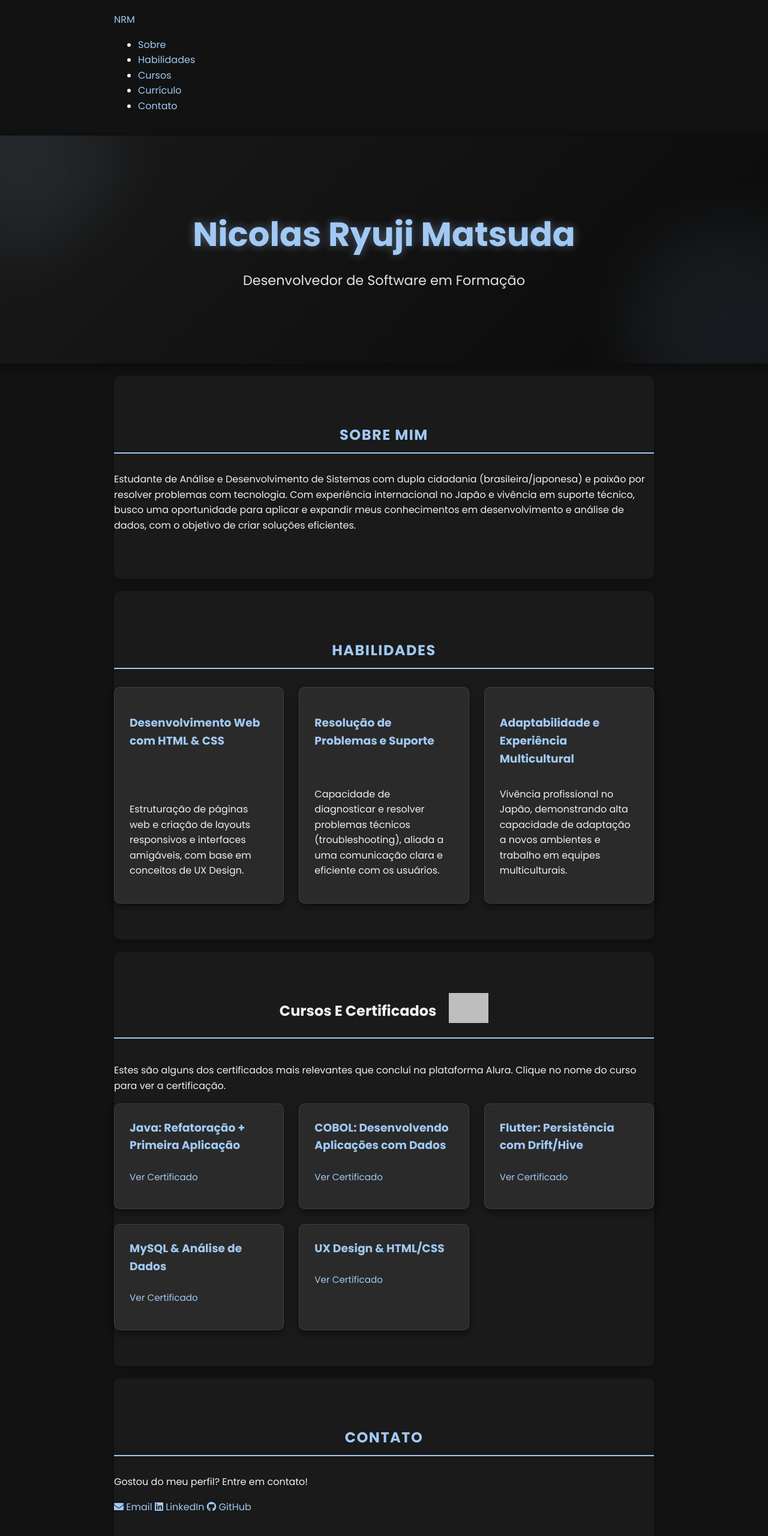
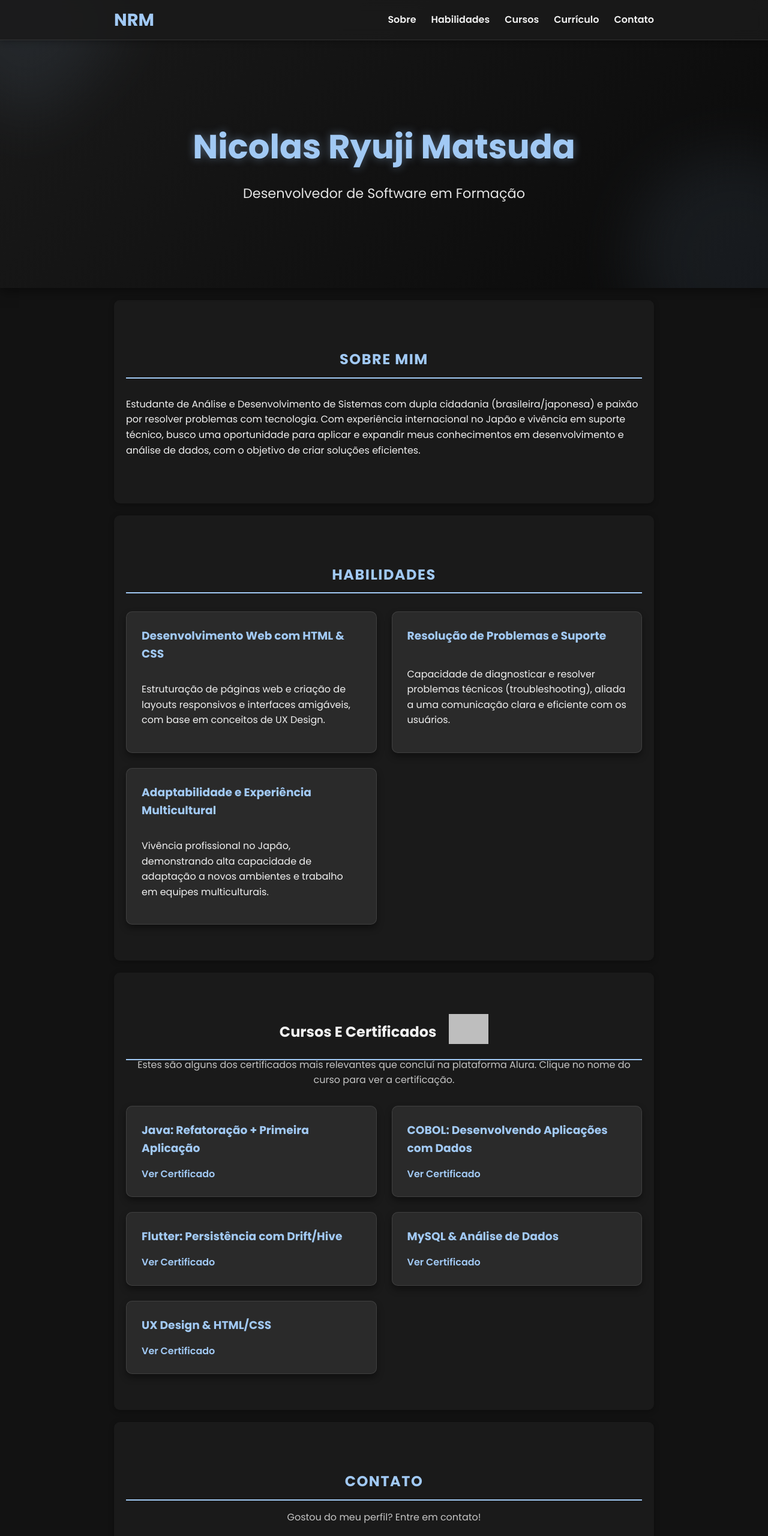
Before and after one commit to matsudanick/Portifolio, a plain HTML site: page index.html in a window 1280 px wide. Shown: the top 2560 px of the page at 60% size. Drawn offline with Linux system fonts and the light colour scheme; grey boxes are pictures that could not be loaded.

Commit message:
Update style.css

```diff
--- a/style.css
+++ b/style.css
@@ -1,7 +1,6 @@
-/* Importando uma fonte moderna do Google Fonts */
-@import url('https://fonts.googleapis.com/css2?family=Poppins:wght@300;400;600;700&display=swap'); /* Adicionei '700' para negritos */
+@import url('https://fonts.googleapis.com/css2?family=Poppins:wght@300;400;600;700&display=swap');
+@import url('https://cdnjs.cloudflare.com/ajax/libs/font-awesome/6.0.0-beta3/css/all.min.css');
 
-/* Variáveis de Cores - Tema Escuro Moderno (Preto e Azul Bebê) */
 :root {
     --cor-primaria: #A1C9F4; /* Azul Bebê - Destaque */
     --cor-secundaria: #f0f0f0; /* Branco Suave - Texto Principal */
@@ -9,18 +8,21 @@
     --cor-fundo-secao: #1a1a1a; /* Preto um pouco mais claro para seções */
     --cor-cartao: #2a2a2a; /* Cinza Escuro para os cards */
     --cor-acento-escuro: #000000; /* Preto puro para detalhes */
-    --sombra-cartao: 0 6px 12px rgba(0, 0, 0, 0.4); /* Sombra mais pronunciada para fundo escuro */
-    --borda-fina: 1px solid rgba(255, 255, 255, 0.1); /* Borda sutil para elementos */
+    --sombra-cartao: 0 6px 12px rgba(0, 0, 0, 0.4);
+    --borda-fina: 1px solid rgba(255, 255, 255, 0.1);
 }
 
-/* Estilos Globais */
+html {
+    scroll-behavior: smooth;
+    scroll-padding-top: 80px; /* Ajuste para o menu fixo */
+}
+
 body {
     font-family: 'Poppins', sans-serif;
     line-height: 1.6;
     margin: 0;
-    background-color: var(--cor-fundo); /* Fundo preto */
-    color: var(--cor-secundaria); /* Texto branco suave */
-    scroll-behavior: smooth; /* Rolagem suave */
+    background-color: var(--cor-fundo);
+    color: var(--cor-secundaria);
 }
 
 .container {
@@ -29,220 +31,237 @@ body {
     padding: 20px;
 }
 
-h1, h2, h3 {
-    font-weight: 700; /* Mais negrito para títulos */
-    color: var(--cor-primaria); /* Azul bebê para títulos, para destaque */
+h1, h2, h3, h4 {
+    font-weight: 700;
+    color: var(--cor-primaria);
     margin-bottom: 15px;
 }
 
 h2 {
-    border-bottom: 2px solid var(--cor-primaria); /* Borda azul bebê */
+    border-bottom: 2px solid var(--cor-primaria);
     padding-bottom: 10px;
-    margin-bottom: 30px; /* Mais espaço após o título da seção */
-    text-align: center; /* Centraliza títulos de seção */
-    text-transform: uppercase; /* Deixa em maiúsculas */
-    letter-spacing: 1.5px; /* Espaçamento entre letras */
+    margin-bottom: 30px;
+    text-align: center;
+    text-transform: uppercase;
+    letter-spacing: 1.5px;
+}
+
+p.section-intro {
+    text-align: center;
+    margin-top: -15px;
+    margin-bottom: 30px;
+    color: rgba(240, 240, 240, 0.8);
 }
 
 a {
-    color: var(--cor-primaria); /* Links em azul bebê */
+    color: var(--cor-primaria);
     text-decoration: none;
     transition: color 0.3s ease, transform 0.2s ease;
 }
 
 a:hover {
-    color: lighten(var(--cor-primaria), 10%); /* Azul bebê mais claro ao passar o mouse */
-    transform: translateY(-2px); /* Pequeno efeito de levantamento */
+    color: #cde4fa; /* Azul bebê mais claro */
+    transform: translateY(-2px);
 }
 
-/* Cabeçalho com Design Moderno e Efeito de Gradiente/Brilho */
+.navbar {
+    background-color: rgba(26, 26, 26, 0.85);
+    backdrop-filter: blur(10px);
+    border-bottom: var(--borda-fina);
+    width: 100%;
+    position: fixed;
+    top: 0;
+    left: 0;
+    z-index: 1000;
+    box-shadow: 0 2px 10px rgba(0, 0, 0, 0.3);
+}
+
+.navbar .container {
+    display: flex;
+    justify-content: space-between;
+    align-items: center;
+    padding: 10px 20px;
+}
+
+.nav-logo {
+    font-size: 1.8em;
+    font-weight: 700;
+    color: var(--cor-primaria);
+}
+
+.nav-menu {
+    display: flex;
+    list-style: none;
+    margin: 0;
+    padding: 0;
+    gap: 25px;
+}
+
+.nav-link {
+    font-weight: 600;
+    color: var(--cor-secundaria);
+    padding: 5px 0;
+    position: relative;
+}
+
+.nav-link::after {
+    content: '';
+    position: absolute;
+    bottom: 0;
+    left: 0;
+    width: 0;
+    height: 2px;
+    background-color: var(--cor-primaria);
+    transition: width 0.3s ease;
+}
+
+.nav-link:hover::after {
+    width: 100%;
+}
+
 header {
-    background: linear-gradient(135deg, var(--cor-fundo-secao) 0%, #0a0a0a 100%); /* Gradiente escuro */
+    background: linear-gradient(135deg, var(--cor-fundo-secao) 0%, #0a0a0a 100%);
     color: var(--cor-secundaria);
-    padding: 100px 0; /* Mais padding para um visual imponente */
+    padding: 180px 0 120px 0; /* Mais padding no topo para o menu fixo */
     text-align: center;
     position: relative;
     overflow: hidden;
-    box-shadow: 0 4px 20px rgba(0, 0, 0, 0.5); /* Sombra forte */
-    animation: fadeIn 1s ease-out; /* Animação de entrada */
+    box-shadow: 0 4px 20px rgba(0, 0, 0, 0.5);
+    animation: fadeIn 1s ease-out;
 }
 
-/* Animação para o cabeçalho */
 @keyframes fadeIn {
     from { opacity: 0; transform: translateY(-20px); }
     to { opacity: 1; transform: translateY(0); }
 }
 
-/* Formas Geométricas (agora mais brilhantes/sutis no fundo escuro) */
 header::before, header::after {
     content: '';
     position: absolute;
-    background: var(--cor-primaria); /* Formas em azul bebê para destaque */
-    opacity: 0.08; /* Mais sutil no fundo escuro */
-    filter: blur(50px); /* Efeito de brilho */
+    background: var(--cor-primaria);
+    opacity: 0.08;
+    filter: blur(50px);
 }
 
-header::before {
-    top: -80px;
-    left: -80px;
-    width: 250px;
-    height: 250px;
-    transform: rotate(45deg);
-    border-radius: 20%;
+header::before { top: -80px; left: -80px; width: 250px; height: 250px; transform: rotate(45deg); border-radius: 20%; }
+header::after { bottom: -120px; right: -120px; width: 350px; height: 350px; border-radius: 50%; }
+
+header h1 { margin: 0; font-size: 3.5em; color: var(--cor-primaria); text-shadow: 0 0 15px rgba(161, 201, 244, 0.4); position: relative; z-index: 1; }
+header p { font-size: 1.4em; color: var(--cor-secundaria); opacity: 0.95; position: relative; z-index: 1; max-width: 600px; margin: 15px auto 0; }
+
+section {
+    padding: 60px 20px;
+    background-color: var(--cor-fundo-secao);
+    margin: 0 auto 20px auto;
+    border-radius: 10px;
+    box-shadow: 0 2px 10px rgba(0, 0, 0, 0.3);
+    max-width: 900px;
+}
+main .container {
+    padding: 0;
 }
 
-header::after {
-    bottom: -120px;
-    right: -120px;
-    width: 350px;
-    height: 350px;
-    border-radius: 50%; /* Círculo */
+
+.habilidades-grid, .cursos-grid {
+    display: grid;
+    grid-template-columns: repeat(auto-fit, minmax(280px, 1fr));
+    gap: 25px;
 }
 
-header h1 {
-    margin: 0;
-    font-size: 3.5em; /* Título maior */
-    color: var(--cor-primaria); /* Azul bebê */
-    text-shadow: 0 0 15px rgba(161, 201, 244, 0.4); /* Sombra de brilho */
-    position: relative;
-    z-index: 1;
-}
-
-header p {
-    font-size: 1.4em; /* Parágrafo maior */
-    color: var(--cor-secundaria);
-    opacity: 0.95;
-    position: relative;
-    z-index: 1;
-    max-width: 600px;
-    margin: 15px auto 0;
-}
-
-/* Seções */
-section {
-    padding: 60px 0; /* Mais padding */
-    background-color: var(--cor-fundo-secao); /* Fundo das seções um pouco mais claro que o body */
-    margin-bottom: 20px; /* Espaço entre seções */
-    border-radius: 10px; /* Cantos arredondados */
-    box-shadow: 0 2px 10px rgba(0, 0, 0, 0.3); /* Sombra sutil */
-}
-
-/* Grid de Habilidades e Projetos */
-.habilidades-grid, .projetos-grid, .cursos-grid { /* Adicionado cursos-grid */
-    display: grid;
-    grid-template-columns: repeat(auto-fit, minmax(280px, 1fr)); /* Cards um pouco maiores */
-    gap: 25px; /* Mais espaço entre cards */
-}
-
-.habilidade, .projeto-card, .curso-card { /* Adicionado curso-card */
-    background-color: var(--cor-cartao); /* Cor dos cards */
-    padding: 25px; /* Mais padding */
+.habilidade, .curso-card {
+    background-color: var(--cor-cartao);
+    padding: 25px;
     border-radius: 10px;
     box-shadow: var(--sombra-cartao);
     transition: transform 0.3s ease, box-shadow 0.3s ease, background-color 0.3s ease;
-    border: var(--borda-fina); /* Borda sutil */
-    display: flex; /* Para alinhar conteúdo dos cards */
+    border: var(--borda-fina);
+    display: flex;
     flex-direction: column;
     justify-content: space-between;
 }
 
-.habilidade:hover, .projeto-card:hover, .curso-card:hover {
-    transform: translateY(-8px) scale(1.02); /* Efeito de levantamento e leve escala */
-    box-shadow: 0 12px 25px rgba(0, 0, 0, 0.6); /* Sombra mais intensa */
-    background-color: #3a3a3a; /* Fundo do card um pouco mais claro no hover */
+.habilidade:hover, .curso-card:hover {
+    transform: translateY(-8px) scale(1.02);
+    box-shadow: 0 12px 25px rgba(0, 0, 0, 0.6);
+    background-color: #3a3a3a;
 }
 
-.projeto-card h3, .curso-card h3 {
-    color: var(--cor-primaria); /* Títulos de cards em azul bebê */
+.habilidade h3, .curso-card h3 {
+    color: var(--cor-primaria);
     margin-top: 0;
-    margin-bottom: 10px;
+}
+.curso-card p {
+    margin: 0;
+}
+.curso-card a {
+    font-weight: 600;
 }
 
-.projeto-card p, .curso-card p {
-    color: rgba(240, 240, 240, 0.8); /* Descrições mais claras */
-    font-size: 0.95em;
-    flex-grow: 1; /* Faz o parágrafo ocupar o espaço restante */
+#cursos .cursos-header {
+    display: flex;
+    align-items: center;
+    justify-content: center;
+    gap: 20px;
+    margin-bottom: 10px;
+    padding-bottom: 15px;
+    border-bottom: 2px solid var(--cor-primaria);
 }
 
-.projeto-card .tecnologias, .curso-card .detalhes {
-    font-size: 0.85em;
-    color: rgba(240, 240, 240, 0.6);
-    margin-top: 15px;
+#cursos .cursos-header h2 { margin-bottom: 0; border-bottom: none; color: var(--cor-secundaria); text-transform: capitalize; letter-spacing: normal; }
+#cursos .cursos-header img { height: 50px; width: auto; filter: brightness(1.2); }
+
+#contato .contato-links {
+    display: flex;
+    justify-content: center;
+    gap: 30px;
+    margin-top: 20px;
 }
-.projeto-card .links a {
-    margin-right: 15px;
+
+#contato .contato-links a {
+    font-size: 1.2em;
     font-weight: 600;
+    padding: 10px 20px;
+    border: 2px solid var(--cor-primaria);
+    border-radius: 8px;
+    transition: background-color 0.3s ease, color 0.3s ease;
 }
-.projeto-card .links {
-    margin-top: 20px;
-    padding-top: 15px;
-    border-top: var(--borda-fina);
+
+#contato .contato-links a:hover {
+    background-color: var(--cor-primaria);
+    color: var(--cor-fundo);
+}
+#contato .contato-links i {
+    margin-right: 8px;
 }
 
 
-/* Rodapé */
 footer {
-    background-color: var(--cor-acento-escuro); /* Preto puro para o rodapé */
-    color: rgba(255, 255, 255, 0.8); /* Texto um pouco mais suave */
+    background-color: var(--cor-acento-escuro);
+    color: rgba(255, 255, 255, 0.8);
     text-align: center;
-    padding: 30px 0; /* Mais padding */
+    padding: 30px 0;
     margin-top: 50px;
-    border-top: var(--borda-fina); /* Borda superior sutil */
+    border-top: var(--borda-fina);
     font-size: 0.9em;
 }
 
-footer a {
-    color: var(--cor-primaria);
-    font-weight: 600;
-}
-footer a:hover {
-    color: lighten(var(--cor-primaria), 15%);
-}
-
-/* Estilos para a Seção de Cursos com Logo da Alura */
-#cursos .cursos-header {
-    display: flex;
-    align-items: center;
-    justify-content: center; /* Centraliza o título e a logo */
-    gap: 20px; /* Mais espaço entre o título e a logo */
-    margin-bottom: 40px; /* Mais espaço abaixo do cabeçalho */
-    padding-bottom: 15px;
-    border-bottom: 2px solid var(--cor-primaria); /* Borda azul bebê */
-}
-
-#cursos .cursos-header h2 {
-    margin-bottom: 0;
-    border-bottom: none; /* Remove a borda para não duplicar */
-    color: var(--cor-secundaria); /* Título em branco suave */
-    text-transform: capitalize; /* Volta a capitalização normal para o h2 interno */
-    letter-spacing: normal;
-}
-
-#cursos .cursos-header img {
-    height: 50px; /* Logo um pouco maior */
-    width: auto;
-    filter: brightness(1.2); /* Deixa a logo um pouco mais brilhante no fundo escuro */
-}
-
-/* Estilos responsivos */
 @media (max-width: 768px) {
-    header h1 {
-        font-size: 2.5em;
-    }
-    header p {
-        font-size: 1.1em;
-    }
-    h2 {
-        font-size: 1.8em;
-    }
-    .habilidades-grid, .projetos-grid, .cursos-grid {
-        grid-template-columns: 1fr; /* Coloca os cards em coluna única em telas menores */
-    }
-    #cursos .cursos-header {
-        flex-direction: column; /* Empilha título e logo em telas menores */
+    /* MANTÉM O NAVBAR HORIZONTAL, mas ajusta os espaçamentos e fontes */
+    .nav-menu {
         gap: 10px;
     }
-    #cursos .cursos-header h2 {
-        text-align: center;
+    .nav-link {
+        font-size: 0.85em; /* Diminui a fonte para caber em telas menores */
     }
+    .nav-logo {
+        font-size: 1.5em;
+    }
+
+    header { padding: 140px 0 80px 0; }
+    header h1 { font-size: 2.5em; }
+    header p { font-size: 1.1em; }
+    h2 { font-size: 1.8em; }
+    .habilidades-grid, .cursos-grid { grid-template-columns: 1fr; }
+    #cursos .cursos-header { flex-direction: column; gap: 10px; }
+    #contato .contato-links { flex-direction: column; align-items: center; }
 }
```
